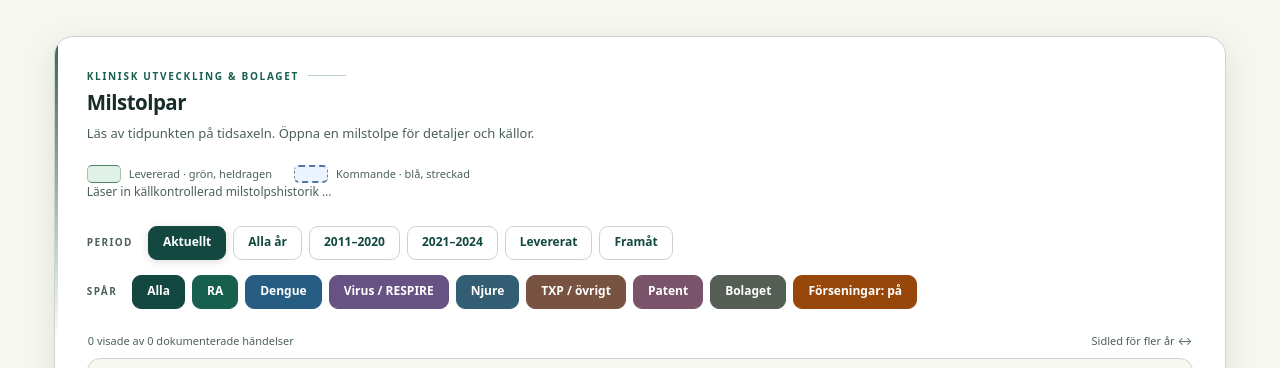
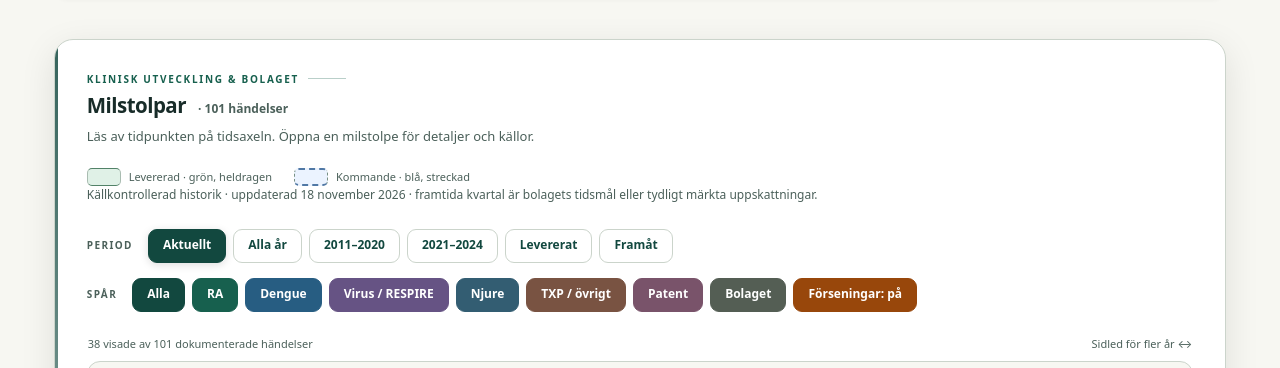
Before and after one commit to steffestygg-boop/synact, a plain HTML site: page index.html in a window 1280 px wide. Shown: the part 1398-1766 px from the top of the page. Drawn offline with Linux system fonts and the light colour scheme.

Commit message:
Ta bort föråldrad DOM-referens som stoppade inläsningen av tidslinjen

```diff
--- a/index.html
+++ b/index.html
@@ -342,7 +342,6 @@ function renderTimeline(){
  document.querySelectorAll('.track').forEach(b=>b.classList.toggle('active',selected.has(b.dataset.track)));
  document.querySelector('[data-track="all"]').classList.toggle('active',selected.size===tracks.length);
  document.getElementById('show-delays').classList.toggle('active',showDelays);
- document.querySelector('.delay-key').hidden=!showDelays;
 }
 periodButtons.forEach(b=>b.addEventListener('click',()=>{period=b.dataset.period;periodButtons.forEach(x=>x.classList.toggle('active',b===x));renderTimeline()}));
 document.querySelectorAll('.track').forEach(b=>b.addEventListener('click',()=>{const t=b.dataset.track;if(selected.has(t)){if(selected.size>1)selected.delete(t)}else selected.add(t);renderTimeline()}));
```
